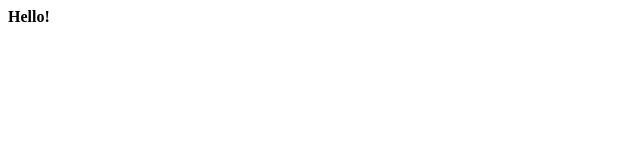
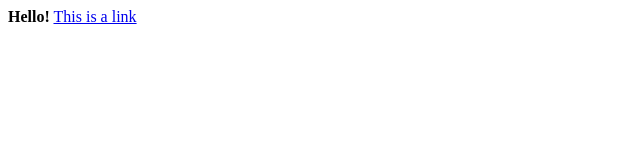
Before and after one commit to Stormzulien/test-webpage, a plain HTML site: page index.html in a window 1280 px wide. Shown: the whole page, without its empty margins (0-640 px from the left). Drawn offline with Linux system fonts and the light colour scheme.

Commit message:
Update index.html

```diff
--- a/index.html
+++ b/index.html
@@ -5,5 +5,6 @@
     </head>
     <body>
         <b>Hello!</b>
+        <a href="https://www.example.com">This is a link</a>
     </body>
 </html>
```
